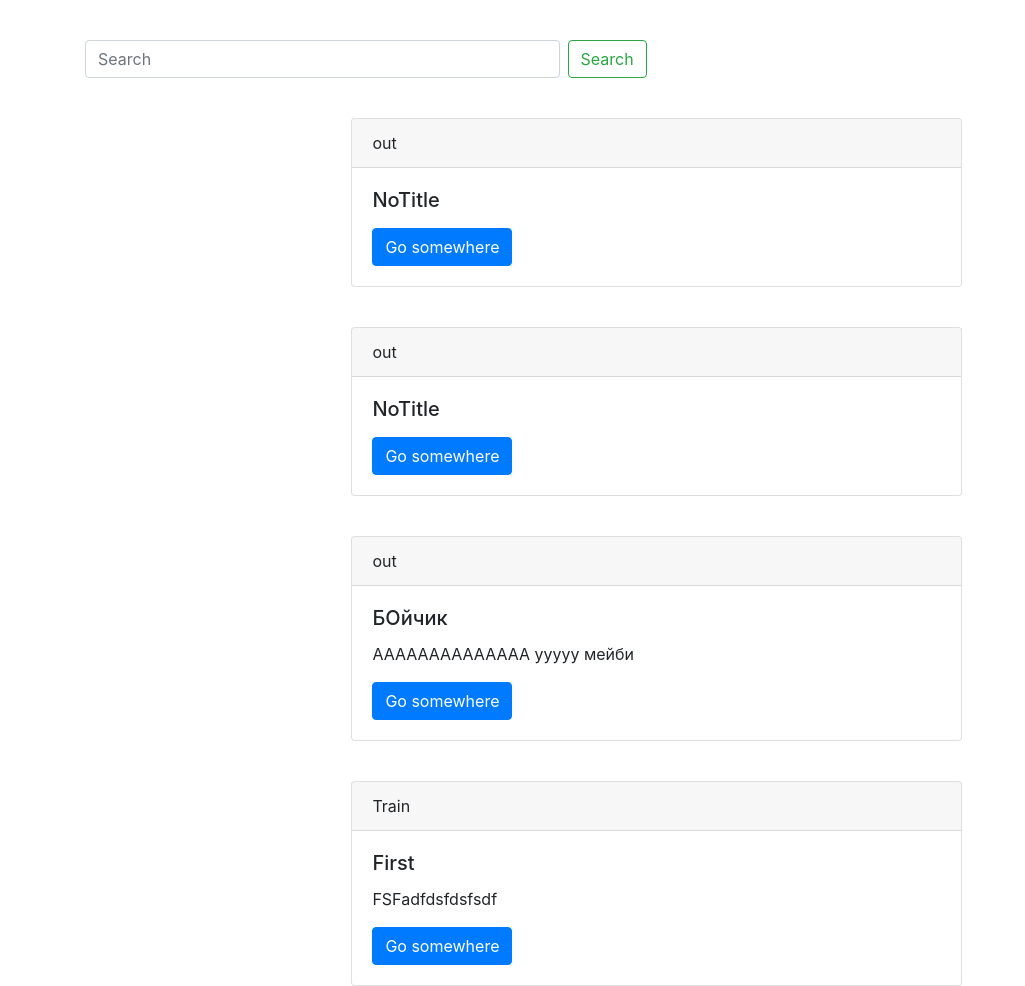
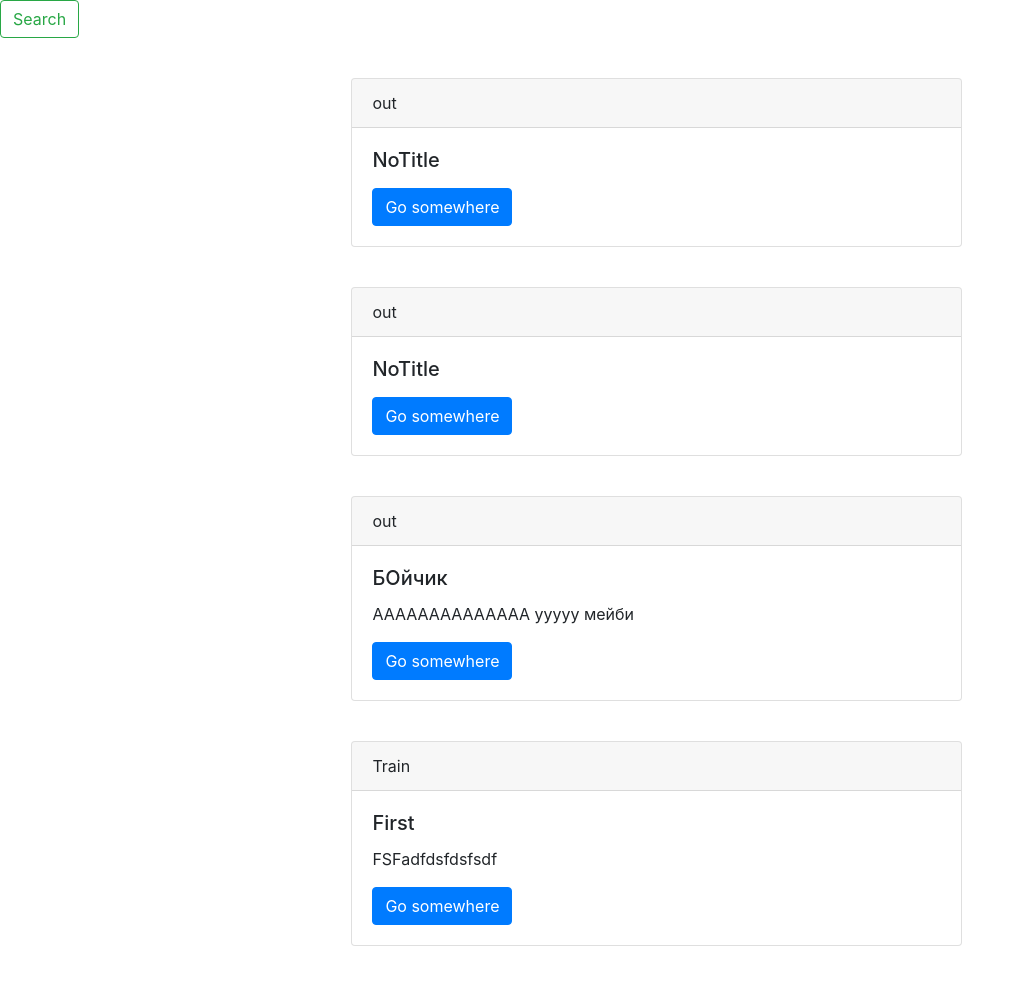
Before and after one commit to Svesh1-800/web-notes, a Django app: page / in a window 1280 px wide. Shown: the part 56-1042 px from the top of the page, without its empty margins (0-1025 px from the left). After the commit the page ends 1002 px from the top, so only its background shows below. Run offline with Django 3.2, Linux system fonts and the light colour scheme; data comes from the database, SQL or seed files in the repository.

Commit message:
remove search-field

```diff
--- a/jnotes/notes/templates/base.html
+++ b/jnotes/notes/templates/base.html
@@ -49,25 +49,13 @@
       </nav>
     </header>
     <main>
-<div class="container">
-  <div class="row">
-    <div class="col-6 col-sm-8 col-md-8 col-xs-12">
-      <div class="search-field">
-              <form class="form-inline my-2 my-lg-0">
-                <input class="form-control mr-sm-2" type="search" placeholder="Search" aria-label="Search"
-                style="width:65%;">
                 <button class="btn btn-outline-success my-2 my-sm-0" type="submit">Search</button>
-              </form>
-            </div>
-    </div>
+
       <div class="container">
 
         {% block content %}
         {% endblock %}
       </div>
-  </div>
-</div>
-
     </main>
     <footer>
 
```
